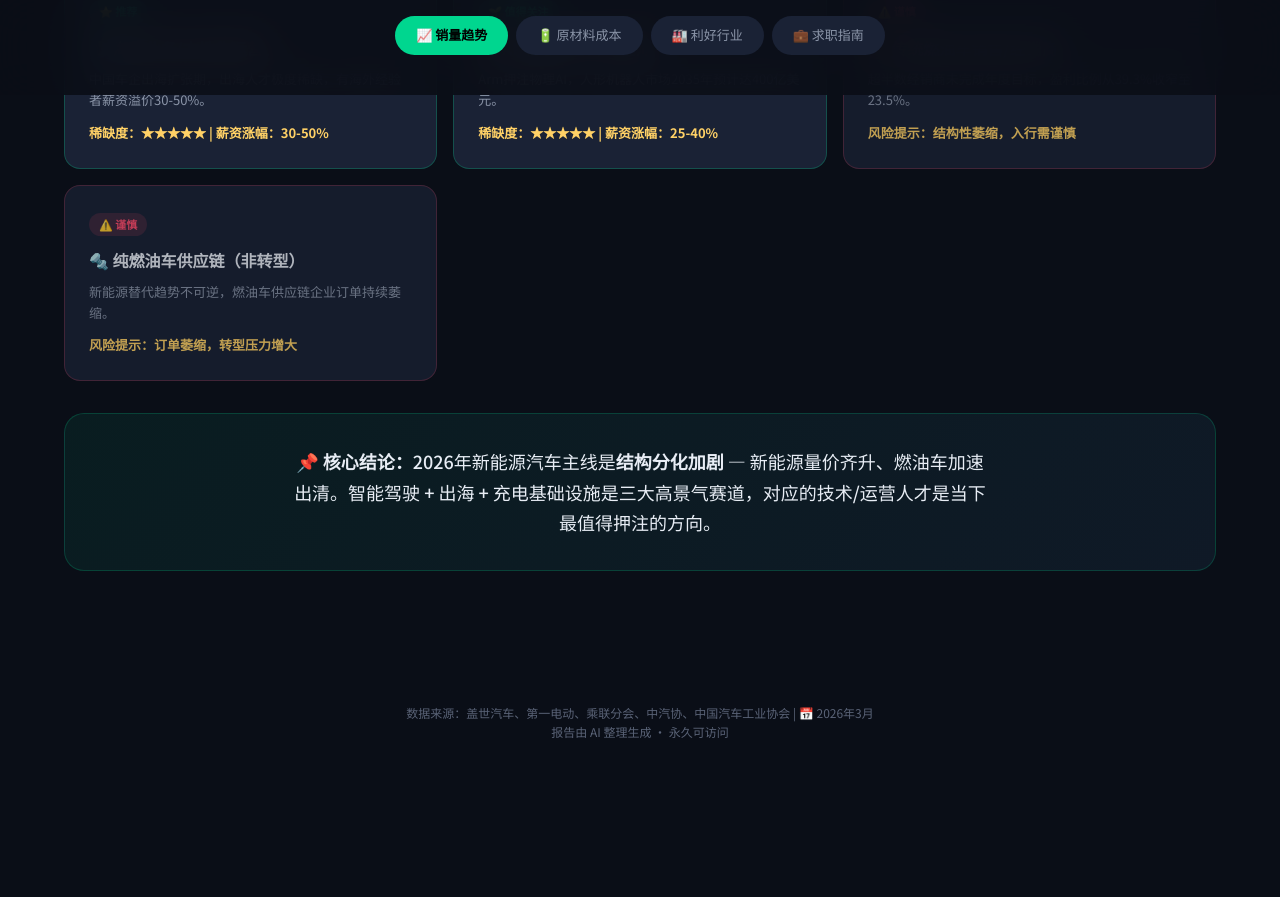
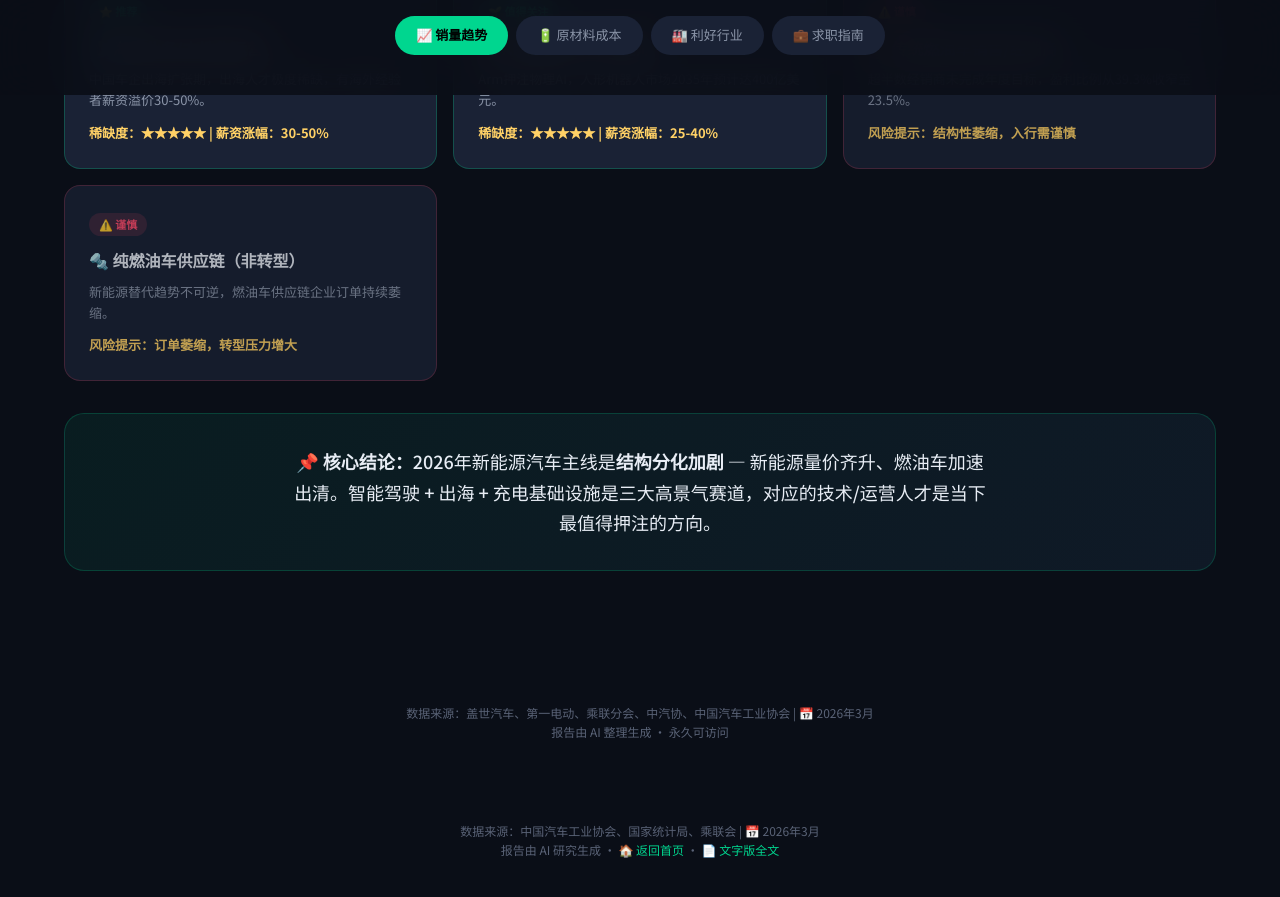
Before and after one commit to ThrallStark/ThrallStark.github.io, a Jekyll site: the page report/新能源汽车2026趋势分析.html, which Jekyll copies as it is, in a window 1280 px wide and 900 px high, scrolled down 3142 px. Shown: the top 897 px of the window. Built offline with Jekyll 4.4.1, drawn with Linux system fonts in a browser that asks for light colours; before the commit the page ends 3923 px from its top, so only the background shows below that.

Commit message:
Add text version link to EV report

```diff
--- a/report/新能源汽车2026趋势分析.html
+++ b/report/新能源汽车2026趋势分析.html
@@ -671,5 +671,9 @@
   });
 </script>
 
+<div class="footer">
+  <p>数据来源：中国汽车工业协会、国家统计局、乘联会 | 📅 2026年3月</p>
+  <p>报告由 AI 研究生成 · <a href="https://ThrallStark.github.io/report/">🏠 返回首页</a> · <a href="https://ThrallStark.github.io/report/新能源汽车2026趋势分析_文字版.md" target="_blank">📄 文字版全文</a></p>
+</div>
 </body>
 </html>
```
